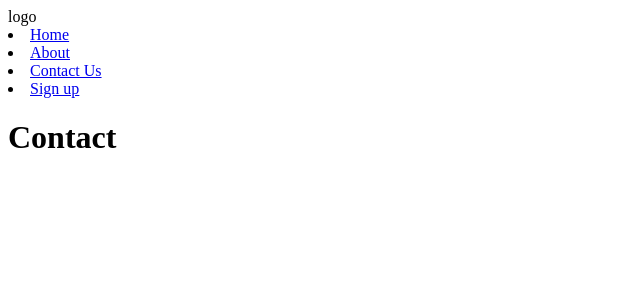
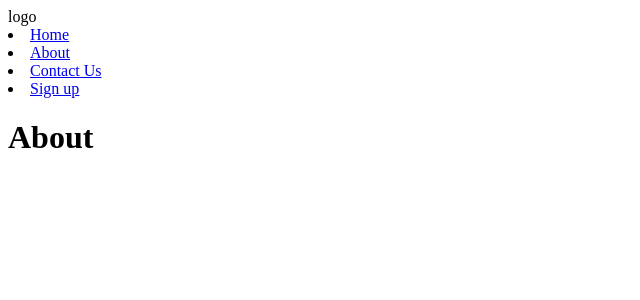
Before and after one commit to Holison18/Django-Webframework, a Django app: page /about/ in a window 1280 px wide. Shown: the top 300 px of the page, without its empty margins (0-640 px from the left). Run offline with Django 4.2, Linux system fonts and the light colour scheme.

Commit message:
runserver

```diff
--- a/pagesApp/pages/urls.py
+++ b/pagesApp/pages/urls.py
@@ -3,7 +3,7 @@ from .views import HomePageView, About, Contact
 
 
 urlpatterns = [
-    path("contact/", Contact.as_view(), name="contactUs"),
+    path("contact/", Contact.as_view(), name="contact"),
     path("about/", About.as_view(), name="about"),
     path("", HomePageView.as_view(), name="home"),
 ]
--- a/pagesApp/pages/views.py
+++ b/pagesApp/pages/views.py
@@ -10,4 +10,4 @@ class About(TemplateView):
     template_name = "about.html"
 
 class Contact(TemplateView):
-    template_name = "contactUs.html"
+    template_name = "contact.html"
--- a/pagesApp/templates/about.html
+++ b/pagesApp/templates/about.html
@@ -16,6 +16,6 @@
         </div>
 
         <div class="hero_section">
-          <h1>Contact</h1>
+          <h1>About</h1>
 </body>
 </html>
```
